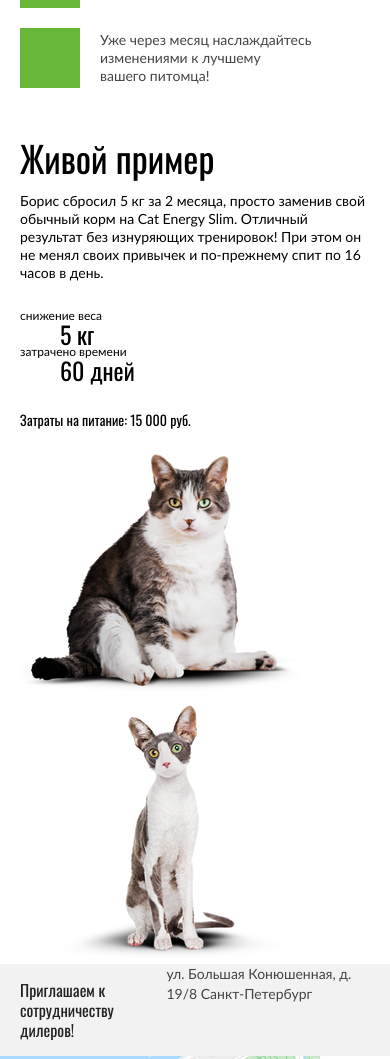
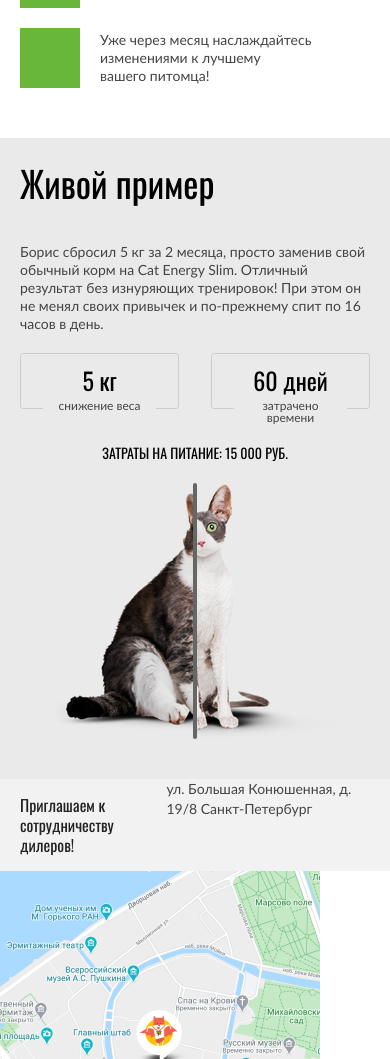
Before and after one commit to rychagoff/htmlacademy-cat-energy, a website: page source/index.html in a window 390 px wide. Shown: the part 1380-2439 px from the top of the page. Drawn offline with nearby package versions, Linux system fonts and the light colour scheme; files that its build step writes are made by us from their sources.

Commit message:
Добавляет адаптив для example

```diff
--- a/source/index.html
+++ b/source/index.html
@@ -164,15 +164,27 @@
               </div>
             </div>
 
-            <div class="example__images">
+            <div class="example__slider">
+              <div class="example__image example__image--before">
                 <picture>
                   <source type="image/png" media="(min-width: 768px)" srcset="images/cat-before-tablet@1x.png 1x, images/cat-before-tablet@2x.png 2x" width="560" height="512">
                   <img src="images/cat-before-mobile@1x.png" srcset="images/cat-before-mobile@2x.png 2x" width="280" height="256" alt="Изображение толстого кота 'До'">
                 </picture>
+              </div>
+              <div class="example__range">
+                <button class="example__button" type="button">
+                  <svg width="40" height="40">
+                    <use href="images/icons/stack.svg#thumb"></use>
+                  </svg>
+                  <span class="visually-hidden">Слайдер до-после</span>
+                </button>
+              </div>
+              <div class="example__image example__image--after">
                 <picture>
                   <source type="image/png" media="(min-width: 768px)" srcset="images/cat-after-tablet@1x.png 1x, images/cat-after-tablet@2x.png 2x" width="560" height="512">
                   <img src="images/cat-after-mobile@1x.png" srcset="images/cat-after-mobile@2x.png 2x" width="280" height="256" alt="Изображение худого кота 'После'">
                 </picture>
+              </div>
             </div>
 
           </div>
--- a/source/styles/blocks/example.scss
+++ b/source/styles/blocks/example.scss
@@ -1,30 +1,182 @@
 .example {
-  &__wrapper {
-    display: flex;
-    flex-direction: column;
+  padding: 25px 0 40px;
+  background-color: $grey-bg-2;
 
-    @media (min-width: $desktop-width) {
-      flex-direction: row;
-    }
+  @include viewport-tablet {
+    padding: 0 0 100px;
+    // background: linear-gradient(to bottom, $white-text 58%, $grey-bg-2 58%);
+    background: linear-gradient(to bottom, $white-text 620px, $grey-bg-2 620px);
   }
 
-  &__info {
-    display: flex;
-    flex-direction: column;
+  @include viewport-desktop {
+    padding: 0 0 75px;
+    // background: linear-gradient(to bottom, $white-text 22%, $grey-bg-2 22%);
+    background: linear-gradient(to bottom, $white-text 136px, $grey-bg-2 136px);
+  }
 
-    @media (min-width: $tablet-width) {
-      flex-direction: row;
+  &::before {
+    @include viewport-tablet {
+      content: "";
+      display: block;
+      width: 100%;
+      height: 1px;
+      margin-bottom: 45px;
+      background-color: $grey-border-2;
     }
 
-    @media (min-width: $desktop-width) {
-      flex-direction: column;
+    @include viewport-desktop {
+      display: none;
     }
   }
 }
 
+.example__wrapper {
+  display: flex;
+  flex-direction: column;
+  justify-content: space-between;
+  align-items: center;
+
+  @media (min-width: $desktop-width) {
+    flex-direction: row;
+    align-items: flex-start;
+  }
+}
+
+.example__text {
+  margin-bottom: 20px;
+
+  @include viewport-tablet {
+    margin-bottom: 100px;
+  }
+
+  @include viewport-desktop {
+    max-width: 436px;
+    margin-bottom: 0;
+  }
+}
+
+.example__title {
+  margin-bottom: 40px;
+
+  @include viewport-tablet {
+    margin-bottom: 60px;
+  }
+
+  @include viewport-desktop {
+    margin-bottom: 76px;
+  }
+}
+
+.example__description {
+  color: $grey-text;
+
+  @include viewport-desktop {
+    padding-top: 70px;
+  }
+}
+
+.example__info {
+  display: flex;
+  flex-direction: column;
+  justify-content: space-between;
+  gap: 20px;
+  margin-top: 20px;
+
+  @include viewport-tablet {
+    flex-direction: row;
+    gap: 43px;
+    margin-top: 55px;
+  }
+
+  @include viewport-desktop {
+    flex-direction: column;
+    gap: 60px;
+    margin-top: 70px;
+  }
+}
+
 .example__summary {
+  margin: 0;
+  // flex-grow: 1;
   font-family: $header-font;
-  font-size: 14px;
   line-height: 20px;
-  color: $black-text;
+  text-align: center;
+  text-transform: uppercase;
+
+  @include viewport-tablet {
+    padding-top: 12px;
+    font-size: 20px;
+    text-align: right;
+  }
+
+  @include viewport-desktop {
+    padding-top: 0;
+    text-align: left;
+  }
 }
+
+.example__summary span {
+  @include viewport-tablet {
+    display: block;
+    margin-top: 8px;
+  }
+}
+
+.example__slider {
+  position: relative;
+  max-width: 280px;
+
+  @include viewport-tablet {
+    max-width: 560px;
+  }
+}
+
+.example__image {
+  &--before {
+    clip-path: inset(0 50% 0 0);
+  }
+
+  &--after {
+    position: absolute;
+    top: 0;
+    right: 0;
+    clip-path: inset(0 0 0 50%);
+  }
+}
+
+.example__image img {
+  display: block;
+}
+
+.example__range {
+  position: absolute;
+  top: 0;
+  left: 50%;
+  transform: translateX(-50%);
+  display: flex;
+  justify-content: center;
+  align-items: center;
+  height: 100%;
+  z-index: 2;
+
+  &::before {
+    content: "";
+    width: 4px;
+    height: 100%;
+    background-color: $grey-text-2;
+    border-radius: 2px;
+  }
+}
+
+.example__button {
+  position: absolute;
+  margin: 0;
+  padding: 0;
+  border: 0;
+  background-color: transparent;
+  cursor: pointer;
+}
+
+.example__button svg {
+  display: block;
+}
--- a/source/styles/blocks/result.scss
+++ b/source/styles/blocks/result.scss
@@ -1,11 +1,72 @@
+.result {
+  display: flex;
+  justify-content: space-between;
+  gap: 32px;
+  width: 100%;
+  max-width: 367px;
+  margin-top: 0;
+  // margin: 0;
+
+  @include viewport-tablet {
+    gap: 43px;
+    margin-bottom: 0;
+  }
+}
+
+.result__item {
+  position: relative;
+  display: flex;
+  flex-direction: column;
+  justify-content: center;
+  align-items: center;
+  width: 100%;
+  padding: 14px 20px 16px;
+  text-align: center;
+  border: 1px solid $grey-border;
+  border-radius: 3px;
+
+  @include viewport-tablet {
+    padding: 15px 30px 20px;
+  }
+}
+
 .result__description {
+  position: absolute;
+  top: 46px;
+  // right: 18px;
+  right: 14%;
+  // left: 18px;
+  left: 14%;
+  padding: 0 14px;
   font-size: 12px;
   line-height: 12px;
+  color: $grey-text;
+  background-color: $grey-bg-2;
+
+  @include viewport-tablet {
+    top: 62px;
+    right: auto;
+    left: auto;
+    padding: 0 8px;
+    font-size: 14px;
+    line-height: 14px;
+    white-space: nowrap;
+    background-color: $white-text;
+  }
+
+  @include viewport-desktop {
+    background-color: $grey-bg-2;
+  }
 }
 
 .result__number {
+  margin: 0;
   font-family: $header-font;
   font-size: 24px;
   line-height: 24px;
-  color: $black-text;
+
+  @include viewport-tablet {
+    font-size: 30px;
+    line-height: 36px;
+  }
 }
--- a/source/styles/global/variables.scss
+++ b/source/styles/global/variables.scss
@@ -17,6 +17,7 @@
 $eclipse: #3e3e3e;
 $dim-grey: #6b6b6b;
 $grey-bg: #f2f2f2;
+$grey-bg-2: #eaeaea;
 $grey-border: #cdcdcd;
 $grey-border-2: #e6e6e6;
 $primary-color: #68b738;
```
Lines whose indentation alone changed are shown as unchanged.
